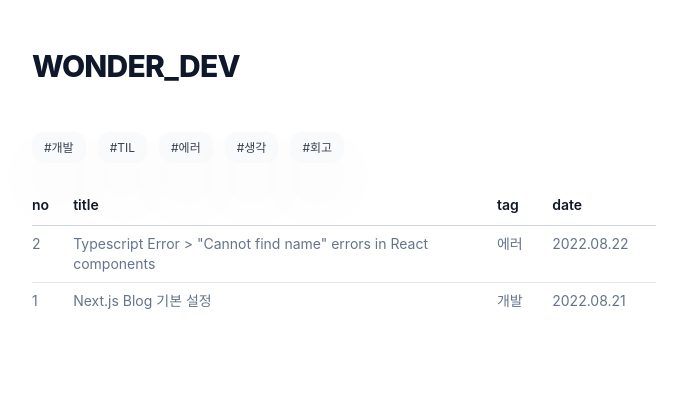
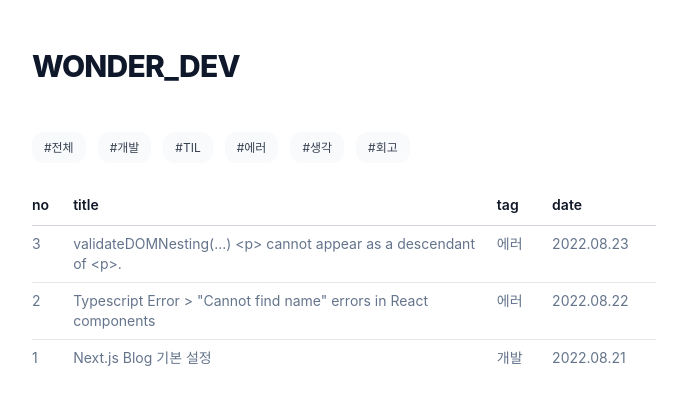
Before and after one commit to wonder-lee/wonder-dev-blog, a Next.js app: page / in a window 1280 px wide. Shown: the top 404 px of the page, without its empty margins (296-983 px from the left). Built offline with nearby package versions, Linux system fonts and the light colour scheme.

Commit message:
error post 추가 및 post list 역순으로 수정

```diff
--- a/pages/_app.tsx
+++ b/pages/_app.tsx
@@ -7,6 +7,7 @@ import { useState } from "react";
 function MyApp({ Component, pageProps }: AppProps) {
   const router = useRouter();
   const [tagButtons] = useState([
+    { name: "#전체", query: "" },
     { name: "#개발", query: "devs" },
     { name: "#TIL", query: "tils" },
     { name: "#에러", query: "errors" },
@@ -14,7 +15,7 @@ function MyApp({ Component, pageProps }: AppProps) {
     { name: "#회고", query: "memory" },
   ]);
   const onClickTagButton = (query: string) => {
-    router.push({ pathname: "/", query: { tag: query } });
+    !!query ? router.push({ query: { tag: query } }) : router.push("/");
   };
   return (
     <div className="max-w-prose my-8 mx-auto">
@@ -27,8 +28,8 @@ function MyApp({ Component, pageProps }: AppProps) {
             return (
               <span
                 key={tag.query}
-                className="text-xs mr-3 px-3 py-2 rounded-xl hover:cursor-pointer bg-slate-50"
-                id="tagButtonStyle"
+                className="text-xs mr-3 mb-4 px-3 py-2 rounded-xl hover:cursor-pointer bg-slate-50 shadow-[rgba(50, 50, 93, 0.25) 0px 30px 60px -12px,
+                  rgba(0, 0, 0, 0.3) 0px 18px 36px -18px]"
               >
                 <span onClick={() => onClickTagButton(tag.query)}>
                   {tag.name}
--- a/pages/index.tsx
+++ b/pages/index.tsx
@@ -32,7 +32,7 @@ export default function Home({ posts }: any) {
           </tr>
         </thead>
         <tbody className="text-slate-500">
-          {reprocessPosts.reverse().map((post: any, index: number) => (
+          {reprocessPosts.map((post: any, index: number) => (
             <PostCard
               key={post.slug}
               title={post.data.title}
--- /dev/null
+++ b/posts/220823-errors-01.mdx
@@ -0,0 +1,29 @@
+---
+title: validateDOMNesting(...) <p> cannot appear as a descendant of <p>.
+date: "2022.08.23"
+tag: "에러"
+---
+
+## 개요
+
+typescript error
+
+---
+
+## 예제
+
+`Warning: validateDOMNesting(...): <p> cannot appear as a descendant of <p>.`
+
+---
+
+## 내용
+
+- 원인 : [slug].tsx file에서 mdx file의 html tag들을 모두 p tag에서 처리하고 있었다.
+- 해결 : mdx data를 감싸고 있던 p tag를 div tag로 수정하면 해결된다.
+- 검색 키워드 : validateDOMNesting mdx
+
+---
+
+## 참고
+
+- https://stackoverflow.com/questions/64998116/index-js1-warning-validatedomnesting-ul-cannot-appear-as-a-descendant
--- a/styles/globals.css
+++ b/styles/globals.css
@@ -28,8 +28,3 @@ a {
     background: black;
   }
 }
-
-#tagButtonStyle {
-  box-shadow: rgba(50, 50, 93, 0.25) 0px 30px 60px -12px,
-    rgba(0, 0, 0, 0.3) 0px 18px 36px -18px;
-}
--- a/utils/getPosts.ts
+++ b/utils/getPosts.ts
@@ -4,7 +4,7 @@ import matter from "gray-matter";
 
 const getPosts = () => {
   const files = fs.readdirSync(path.join("posts"));
-  const allPostsData = files.map((fileName) => {
+  const allPostsData = files.reverse().map((fileName) => {
     const slug = fileName.replace(".mdx", "");
     const fileContents = fs.readFileSync(
       path.join(`posts/${slug}.mdx`),
```
Also changed, not shown: posts/220821-devs-01.mdx (renamed from posts/devs-220821-01.mdx, +4 -1 lines), posts/220822-errors-01.mdx (renamed from posts/errors-220822-01 copy.mdx).
